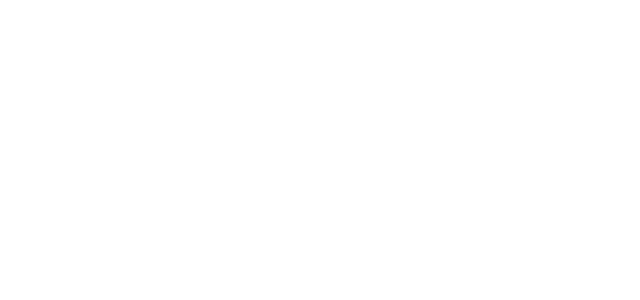
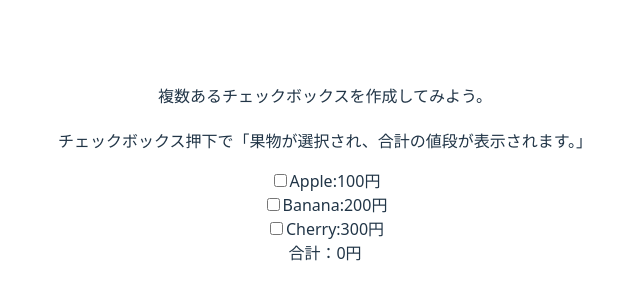
Before and after one commit to terahashi/react-next-study, a React (Vite) app: page /study/MultipleCheckBox in a window 1280 px wide. Before the commit this address had no page. Shown: the part 236-536 px from the top of the page, without its empty margins (315-955 px from the left). Built offline with nearby package versions, Linux system fonts and the light colour scheme.

Commit message:
「MultipleCheckBox.jsx」を追加　作成完了

```diff
--- a/src/App.jsx
+++ b/src/App.jsx
@@ -20,6 +20,7 @@
 import InputTextarea from './pages/study/InputTextarea';
 import Radio from './pages/study/Radio';
 import SingleCheckBox from './pages/study/SingleCheckBox';
+import MultipleCheckBox from './pages/study/MultipleCheckBox';
 
 function App() {
   const [count, setCount] = useState(0);
@@ -57,6 +58,7 @@
           <Route path='study/InputTextarea' element={<InputTextarea />} />
           <Route path='study/Radio' element={<Radio />} />
           <Route path='study/SingleCheckBox' element={<SingleCheckBox />} />
+          <Route path='study/MultipleCheckBox' element={<MultipleCheckBox />} />
           {/* <Route path='./pages/Count' element={<Count />} /> ⬅︎これだとエラー。【pathはURL】であってファイルの場所ではない！ */}
         </Routes>
       </BrowserRouter>
--- a/src/pages/study/MultipleCheckBox.jsx
+++ b/src/pages/study/MultipleCheckBox.jsx
@@ -0,0 +1,67 @@
+//「複数のチェックボックス」を作成してみよう
+import { useState } from 'react';
+
+const MultipleCheckBox = () => {
+  //⬇︎フルーツのuseState
+  const [fruits, setFruits] = useState([
+    { label: 'Apple', value: 100, checked: false },
+    { label: 'Banana', value: 200, checked: false },
+    { label: 'Cherry', value: 300, checked: false },
+  ]);
+  //⬇︎合計の料金useState
+  const [sum, setSum] = useState(0);
+
+  //⬇︎handleChangeイベントハンドラ
+  const handleChange = (e) => {
+    //⬇︎フルーツがクリックされた時falseがtrueになる
+    const nowFruits = fruits.map((fruit) => {
+      const newFruit = { ...fruit };
+      if (newFruit.label === e.target.value) {
+        newFruit.checked = !fruit.checked;
+      }
+      return newFruit;
+    });
+    setFruits(nowFruits);
+
+    ////⬇︎合計の料金を足し合わせる
+    let sumVal = 0;
+    nowFruits.forEach((fruit) => {
+      if (fruit.checked) {
+        sumVal += fruit.value;
+      }
+    });
+    setSum(sumVal);
+
+    ////⬇︎filter + forEachバージョン
+    // let sumVal = 0;
+    // nowFruits.filter((fruit) => fruit.checked).forEach((fruit) => (sumVal = sumVal + fruit.value));
+    // setSum(sumVal);
+
+    ////⬇︎filter + reduceバージョン
+    //let sumVal = nowFruits.filter((fruit) => fruit.checked).reduce((sumVal, fruit) => sumVal + fruit.value, 0);
+    //setSum(sumVal);
+  };
+
+  return (
+    <div>
+      <h4>複数あるチェックボックスを作成してみよう。</h4>
+      <p>チェックボックス押下で「果物が選択され、合計の値段が表示されます。」</p>
+
+      {fruits.map((fruit) => {
+        return (
+          <div key={fruit.label}>
+            <input type='checkbox' id={fruit.label} value={fruit.label} checked={fruit.checked} onChange={handleChange} />
+
+            <label htmlFor={fruit.label}>
+              {fruit.label}:{fruit.value}円
+            </label>
+          </div>
+        );
+      })}
+
+      <div>合計：{sum}円</div>
+    </div>
+  );
+};
+
+export default MultipleCheckBox;
--- a/src/pages/study/StudyHome.jsx
+++ b/src/pages/study/StudyHome.jsx
@@ -32,6 +32,8 @@
       <Link to={'study/Radio'}>ラジオボタンを作成してみよう</Link>
       <br></br>
       <Link to={'study/SingleCheckBox'}>シンプルなチェックボックスを作成してみよう</Link>
+      <br></br>
+      <Link to={'study/MultipleCheckBox'}>複数のチェックボックスを作成してみよう</Link>
     </div>
   );
 };
```
